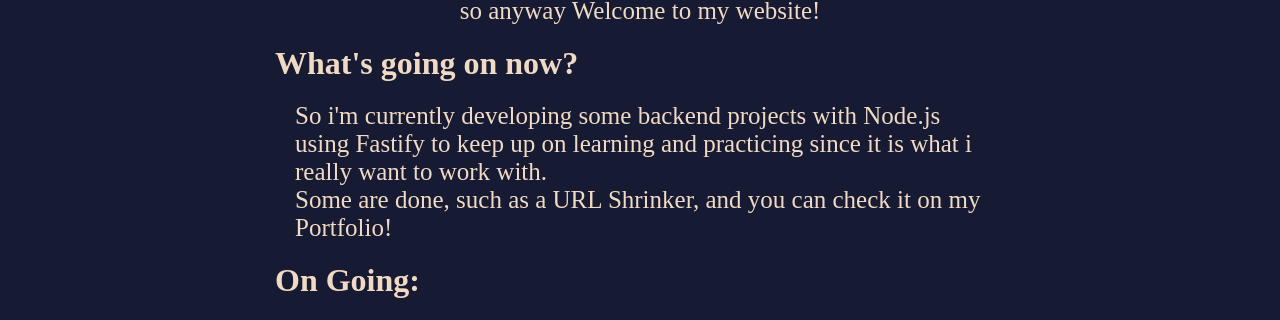
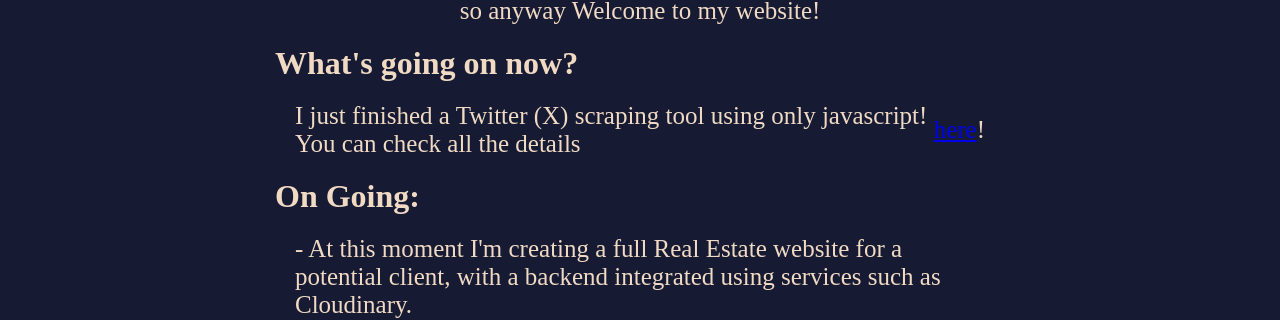
Before and after one commit to thalfor/websiteFrontend, a React (Vite) app: page / in a window 1280 px wide. Shown: the part 468-788 px from the top of the page. Built offline with nearby package versions, Linux system fonts and the light colour scheme; a web font is replaced by a local one.

Commit message:
twitter scraping project

```diff
--- /dev/null
+++ b/src/pages/devProjectsEng/twiiterScraping/index.jsx
@@ -0,0 +1,39 @@
+//
+import { Container } from './styles';
+import { MenuProject } from '../../../components/menuProject';
+//
+import SyntaxHighlighter from 'react-syntax-highlighter';
+import { a11yDark } from 'react-syntax-highlighter/dist/esm/styles/hljs';
+//
+export function DevProjectsTwitterScraping(){
+
+const codeString00 = ``;
+
+  const codeString01 = ``;
+
+  const codeString02 = ``;
+
+  const codeString03 = ``;
+
+  return(
+    <div>
+    <MenuProject />
+    <Container>
+      <h1>Twitter (X) Scraping</h1>
+      <p>
+        So i wanted to get some tweets from X (former Twitter) to make a database for sentimental analysis.
+        <div className='codeblock'>
+          <SyntaxHighlighter lineProps={{style: {wordBreak: 'break-all', whiteSpace: 'pre-wrap', flexWrap: 'wrap'}}} style={a11yDark} wrapLines={true} language="jsx">
+            {codeString00}
+          </SyntaxHighlighter>
+        </div>
+        <br /><br />
+
+
+        <br /><br /><br />
+      </p>
+    </Container>
+    </div>
+  );
+}
+//
--- /dev/null
+++ b/src/pages/devProjectsEng/twiiterScraping/styles.js
@@ -0,0 +1,24 @@
+//
+import styled from 'styled-components';
+//
+export const Container = styled.div`
+
+  padding: 1.5rem 0;
+  font-size: 1.5rem;
+
+  .codeblock {
+    width: auto;
+    display: flex;
+  }
+
+  @media(min-width: 768px){
+    padding-top: 5rem;
+    font-size: 2rem;
+
+    .codeblock {
+      width: auto;
+      display: flex;
+    }
+  }
+`;
+//
--- a/src/pages/devProjectsMainEng/index.jsx
+++ b/src/pages/devProjectsMainEng/index.jsx
@@ -26,6 +26,7 @@ export function DevProjectsEng() {
         <a href="/Portfolio/Calculator"><strong>Calculator</strong></a>
         <a href="/Portfolio/Login"><strong>Login Page</strong></a>
         <a href="/Portfolio/UrlShrink"><strong>UrlShrink</strong></a>
+        <a href="/Portfolio/TwitterScraping"><strong>Twitter Scraping</strong></a>
       </div>
     </Container>
     </div>
--- a/src/pages/homeEng/index.jsx
+++ b/src/pages/homeEng/index.jsx
@@ -16,8 +16,7 @@ export function HomeEng(){
       </p>
         <h1>What&apos;s going on now?</h1>
         <p>
-          So i&apos;m currently developing some backend projects with Node.js using Fastify to keep up on learning and practicing since it is what i really want to work with.<br />
-          Some are done, such as a URL Shrinker, and you can check it on my Portfolio!
+          I just finished a Twitter (X) scraping tool using only javascript! You can check all the details <a href="/Portfolio/TwitterScraping">here</a>!
         </p>
         <h1>On Going:</h1>
       <div className='comingSoon'>
--- a/src/routes/app.routes.jsx
+++ b/src/routes/app.routes.jsx
@@ -12,6 +12,7 @@ import { DevProjectsAnalogClockEng } from '../pages/devProjectsEng/analogClock';
 import { DevProjectsCalculatorEng } from '../pages/devProjectsEng/calculator';
 import { DevProjectsLoginEng } from '../pages/devProjectsEng/login';
 import { DevProjectsUrlShrinkEng } from '../pages/devProjectsEng/urlShrinker';
+import { DevProjectsTwitterScraping } from '../pages/devProjectsEng/twiiterScraping';
 //
 import { BlogMainEng } from '../pages/blogMainEng';
 import { AboutMeBlogEng } from '../pages/blogEng/aboutMeBlogEng';
@@ -30,6 +31,7 @@ export function AppRoutes(){
       <Route path="/Portfolio/Calculator" element={<DevProjectsCalculatorEng />} />
       <Route path="/Portfolio/Login" element={<DevProjectsLoginEng />} />
       <Route path="/Portfolio/UrlShrink" element={<DevProjectsUrlShrinkEng />} />
+      <Route path="/Portfolio/TwitterScraping" element={<DevProjectsTwitterScraping />} />
       <Route path="/Blog" element={<BlogMainEng />} />
       <Route path="/Blog/AboutMe" element={<AboutMeBlogEng />} />
       <Route path="/Blog/Career" element={<ProfessionalExpBlogEng />} />
```
Also changed, not shown: 1 other file (tests, documents, lock files or other folders).
